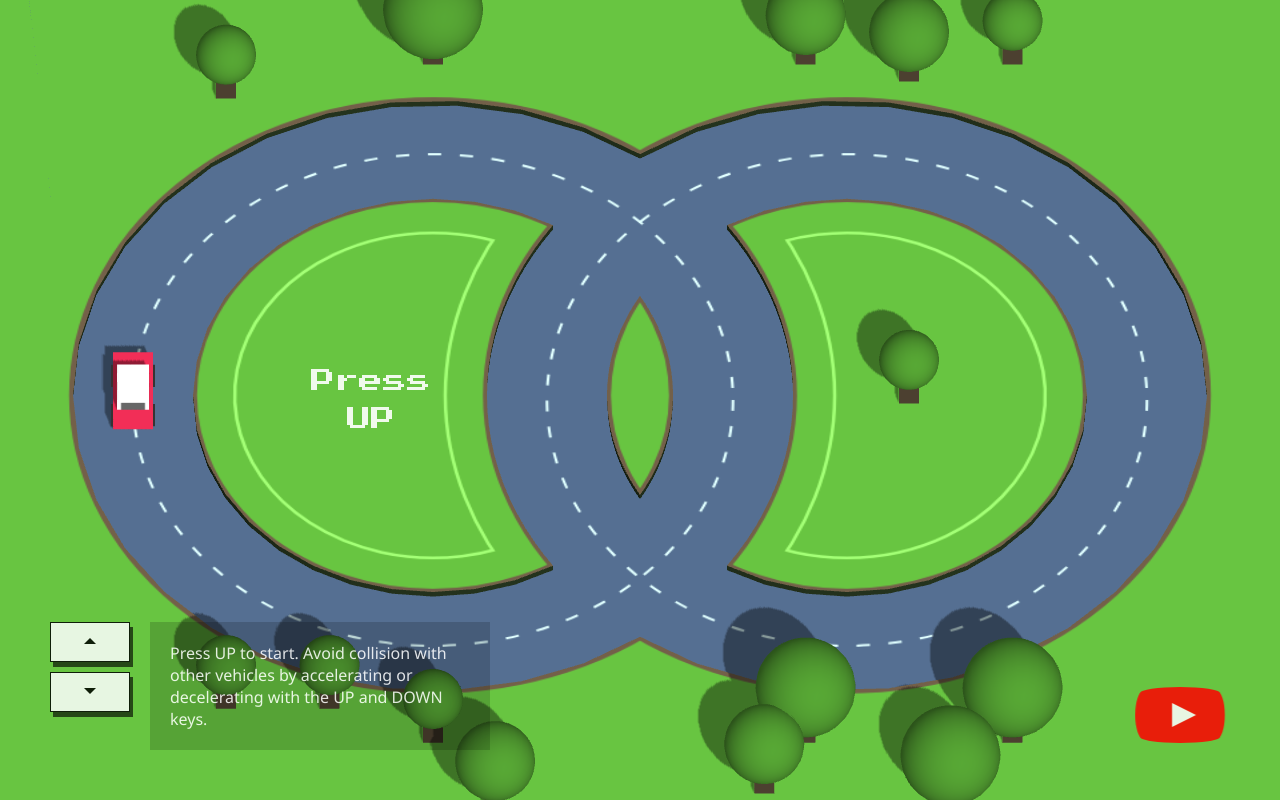
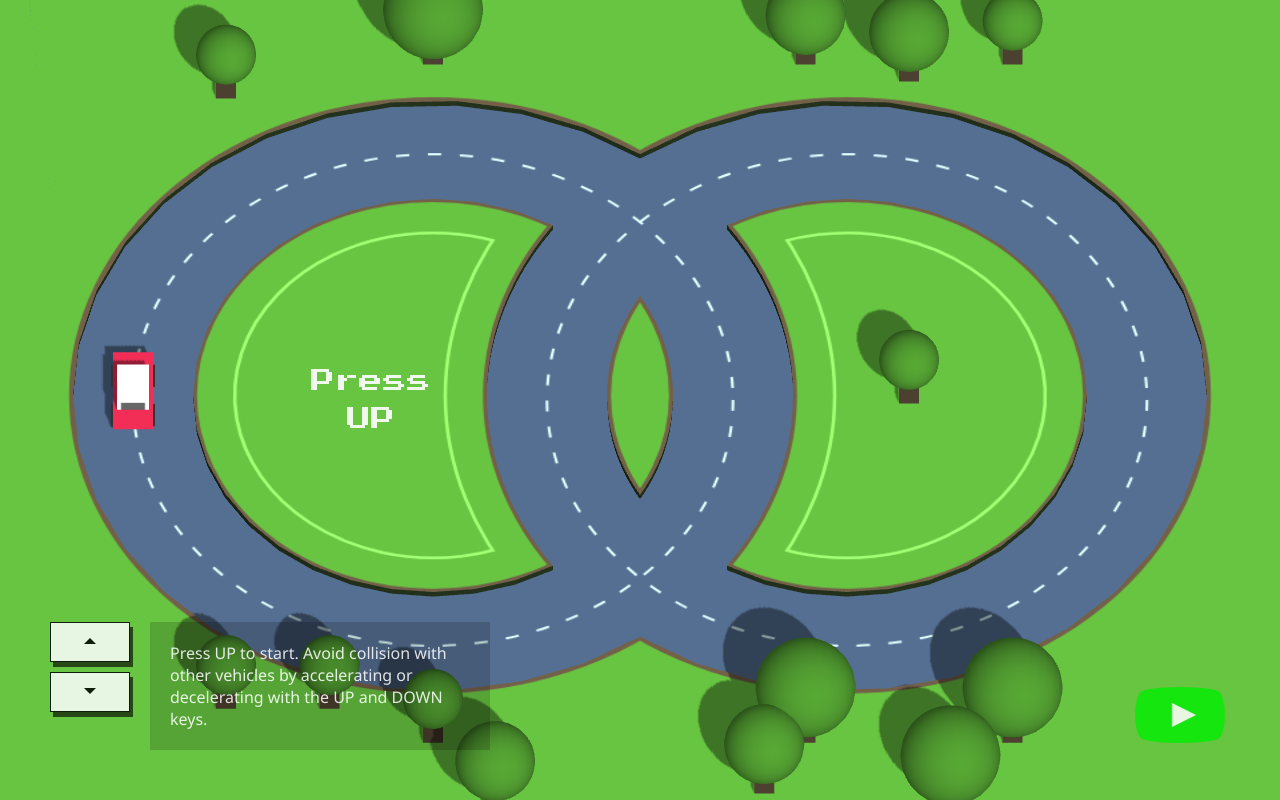
Before and after one commit to nabinjana-dsc/TrafficRunGame, a plain HTML site: page index.html in a window 1280 px wide. Drawn offline with nearby package versions, Linux system fonts and the light colour scheme.

Commit message:
Update style.css

```diff
--- a/style.css
+++ b/style.css
@@ -1,5 +1,3 @@
-/* author: https://codepen.io/HunorMarton/pen/ExNzWqm
-Hunor Marton Borbely */
 @import url("https://fonts.googleapis.com/css?family=Press+Start+2P");
 
 body {
@@ -127,7 +125,7 @@ a:visited {
     transform: scale(0.8);
     transition: transform 0.5s;
     display: block;
-    background: red;
+    background: rgb(5, 236, 5);
     border-radius: 50% / 11%;
   }
 
@@ -151,7 +149,7 @@ a:visited {
     left: -6%;
     width: 112%;
     height: 85%;
-    background: red;
+    background: rgb(5, 236, 5);
     border-radius: 9% / 50%;
   }
 
```
